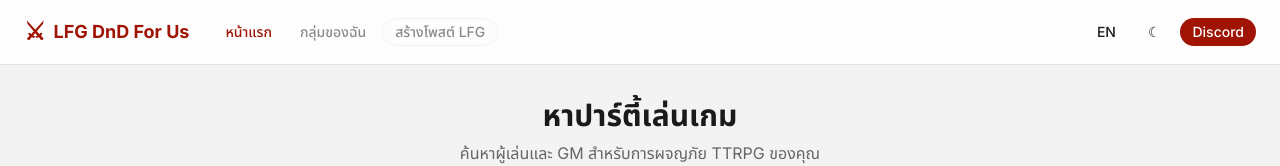
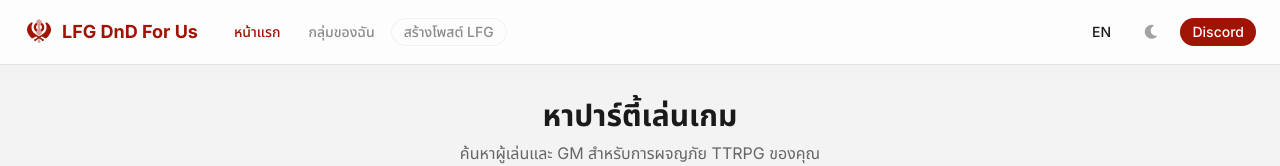
Before and after one commit to 3xbun/lfg-dnd-for.us, a Vue app: page / in a window 1280 px wide. Shown: the top 166 px of the page. Built offline with nearby package versions, Linux system fonts and the light colour scheme; no server answers.

Commit message:
Replace emoji  with Font Awesome

```diff
--- a/src/components/layout/AppHeader.vue
+++ b/src/components/layout/AppHeader.vue
@@ -56,7 +56,7 @@ function hideHint() {
   <header class="sticky top-0 z-50 border-b border-border bg-header/80 backdrop-blur-md">
     <div class="mx-auto flex h-16 max-w-7xl items-center gap-6 px-6">
       <router-link to="/" class="flex items-center gap-2 text-brand font-bold text-lg whitespace-nowrap">
-        <span class="text-2xl">&#x2694;</span>
+        <span class="text-2xl"><i class="fad fa-khanda text-brand"></i></span>
         <span class="hidden sm:inline">LFG DnD For Us</span>
       </router-link>
 
@@ -122,7 +122,8 @@ function hideHint() {
         </Button>
 
         <Button variant="ghost" size="sm" @click="toggleTheme" :title="theme.isDark ? 'Switch to light mode' : 'Switch to dark mode'">
-          {{ theme.isDark ? '&#9728;' : '&#9790;' }}
+          <i v-if="theme.isDark" class="fad fa-sun"></i>
+          <i v-else class="fad fa-moon"></i>
         </Button>
 
         <template v-if="isLoggedIn()">
--- a/src/components/lfg/LfgCard.vue
+++ b/src/components/lfg/LfgCard.vue
@@ -22,10 +22,11 @@ const statusKeys = {
 }
 
 const playStyleIcons = {
-  Online: '&#x1F310;',
-  Offline: '&#x1F3E0;',
-  Hybrid: '&#x1F504;',
+  Online: '<i class="fad fa-globe"></i>',
+  Offline: '<i class="fad fa-house"></i>',
+  Hybrid: '<i class="fad fa-arrows-rotate"></i>',
 }
+const defaultPlayStyleIcon = '<i class="fad fa-gamepad"></i>'
 </script>
 
 <template>
@@ -46,7 +47,7 @@ const playStyleIcons = {
       <CardContent>
         <div class="flex items-center gap-4 text-sm text-muted-foreground">
           <span class="flex items-center gap-1">
-            <span v-html="playStyleIcons[post.play_style] || '&#x1F3AE;'"></span>
+            <span v-html="playStyleIcons[post.play_style] || defaultPlayStyleIcon"></span>
             {{ t('lfg.' + (post.play_style?.toLowerCase() || 'online')) }}
           </span>
           <span v-if="post.location" class="truncate">{{ post.location }}</span>
```
